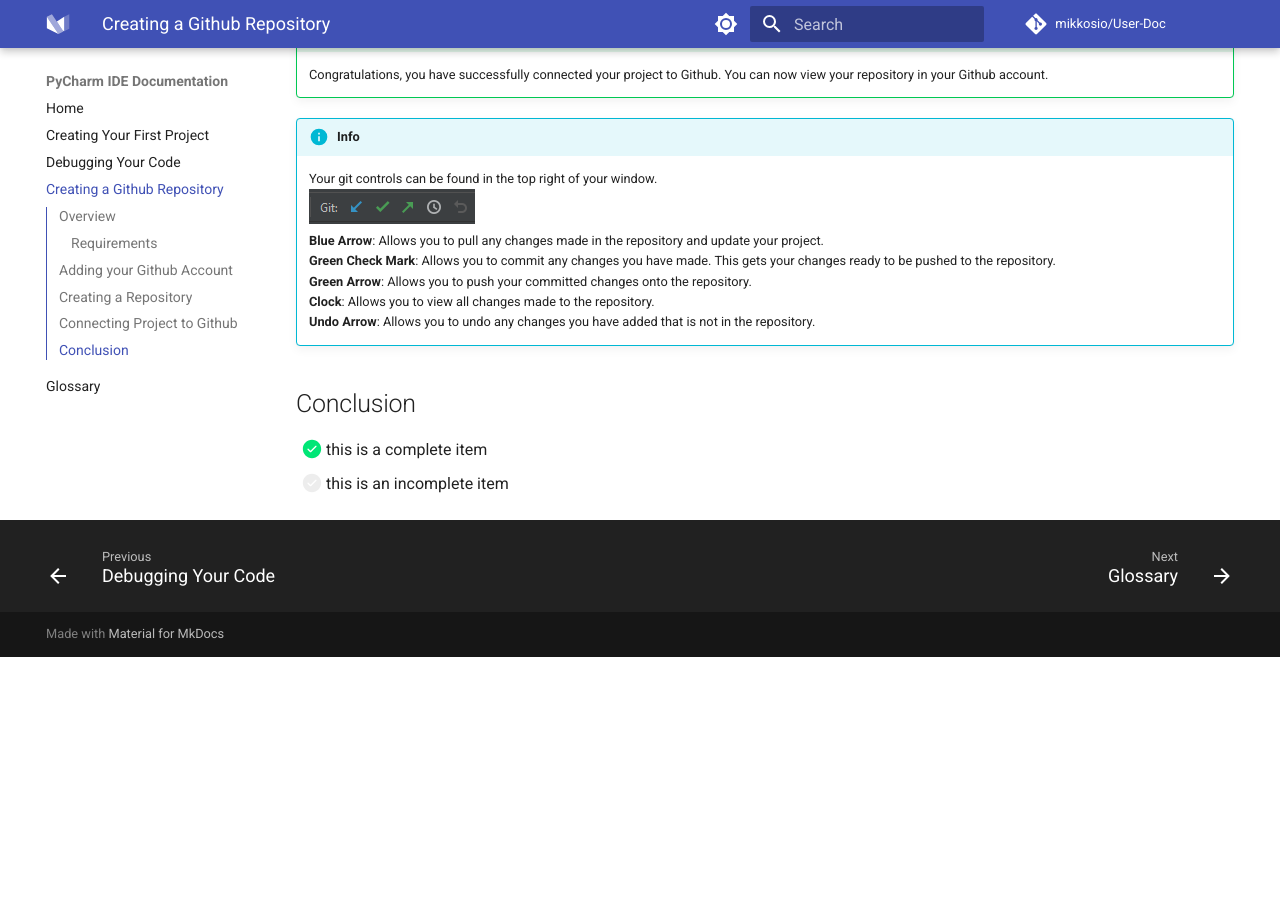
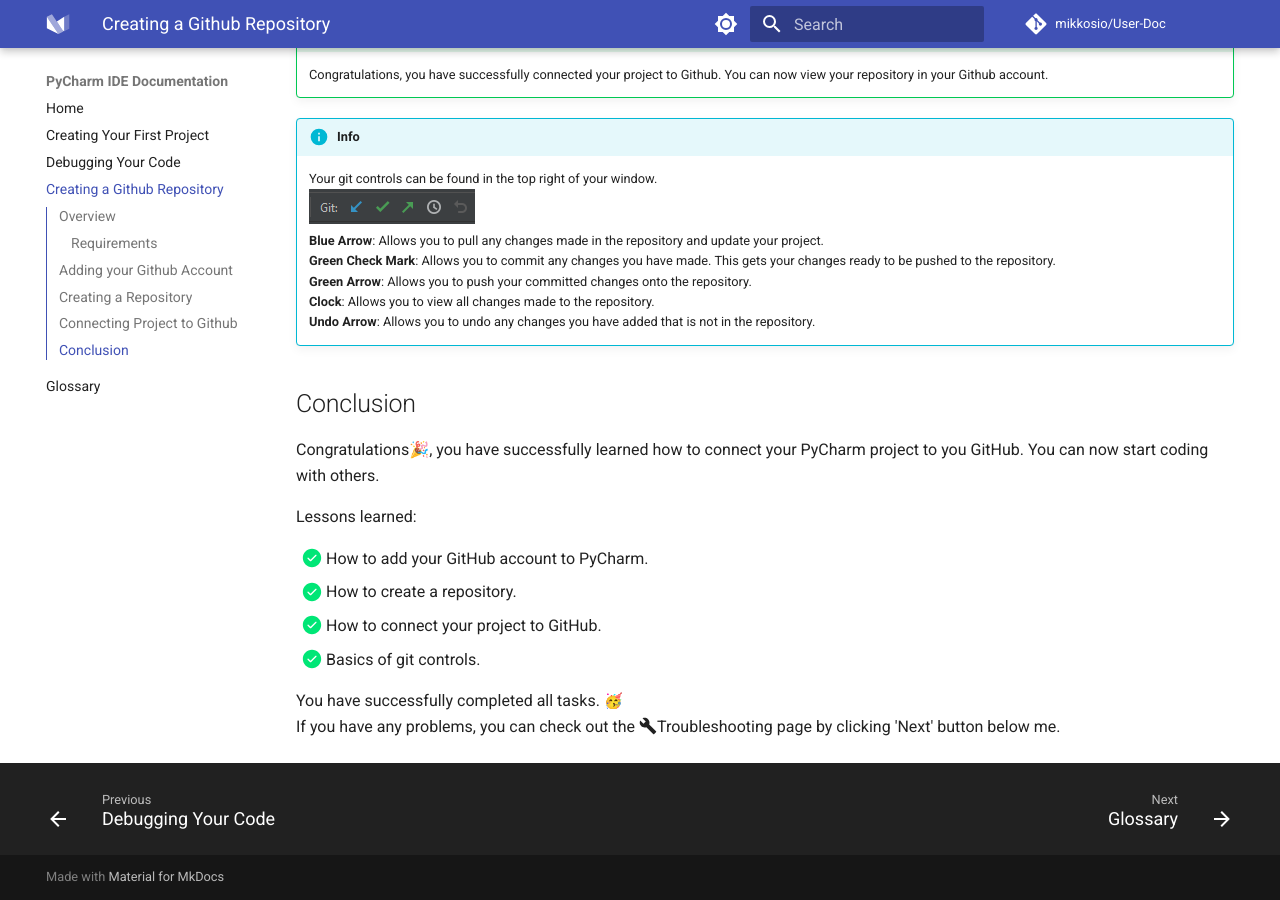
Before and after one commit to mikkosio/User-Doc, an MkDocs documentation site: the page built from docs/pages/creating-repo.md, in a window 1280 px wide and 900 px high, scrolled down 6271 px. Built offline with MkDocs 1.6.1 and Material for MkDocs 9.7.7, drawn with Linux system fonts in a browser that asks for light colours; emoji names are drawn with the system emoji font; comment, search, counter and statistics services are not loaded; before the commit the page ends 6928 px from its top, so only the background shows below that.

Commit message:
Completed conclusion

```diff
--- a/docs/pages/creating-repo.md
+++ b/docs/pages/creating-repo.md
@@ -71,5 +71,14 @@
 
 ## Conclusion
 
-- [x] this is a complete item
-- [ ] this is an incomplete item
+Congratulations🎉, you have successfully learned how to connect your PyCharm project to you GitHub. You can now start coding with others.
+
+Lessons learned:
+
+- [x] How to add your GitHub account to PyCharm.
+- [x] How to create a repository.
+- [x] How to connect your project to GitHub.
+- [x] Basics of git controls.
+
+You have successfully completed all tasks. :partying_face:
+If you have any problems, you can check out the :material-wrench:Troubleshooting page by clicking 'Next' button below me.
```
